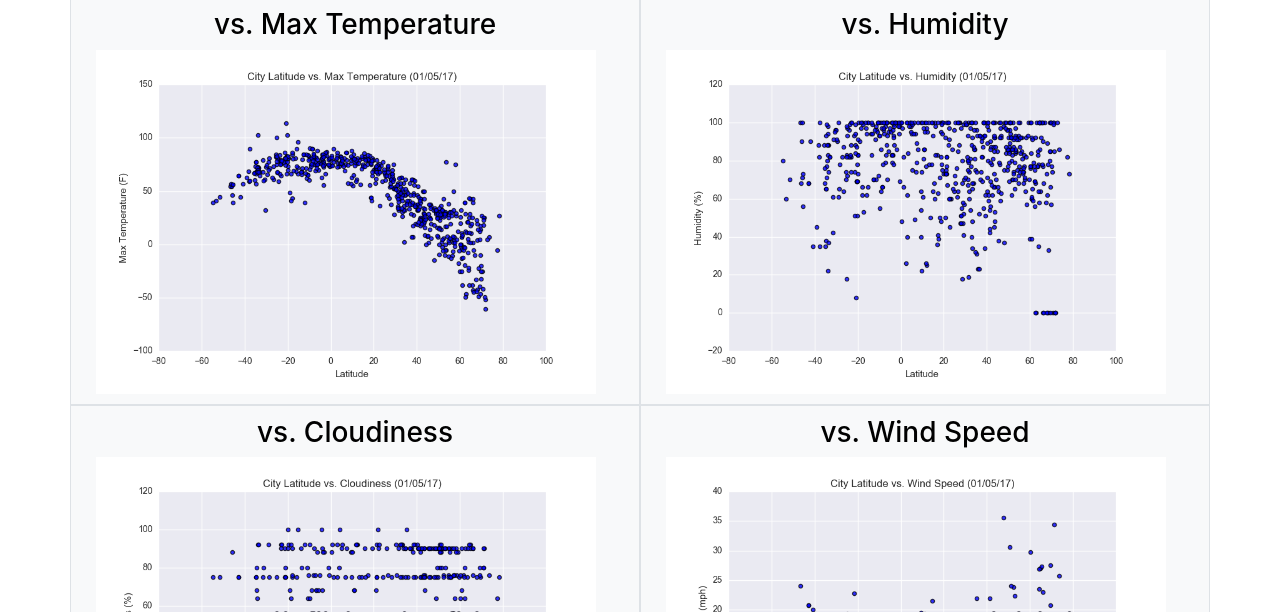
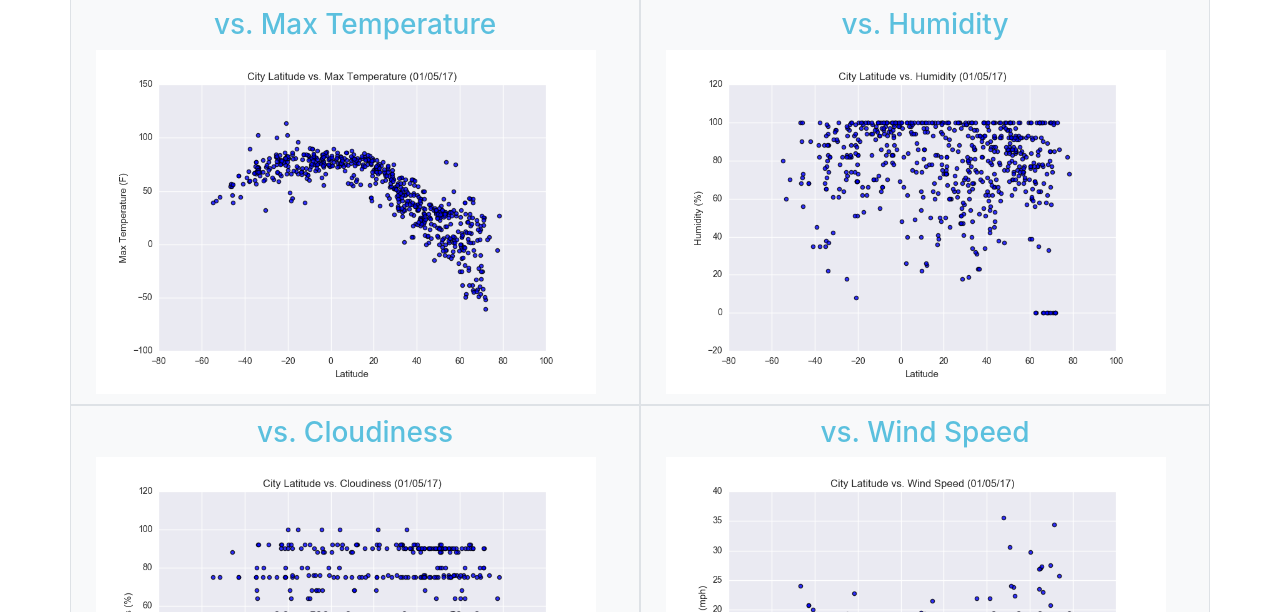
Before and after one commit to jayhjman/Web-Design-Challenge, a plain HTML site: page WebVisualizations/comparisions.html in a window 1280 px wide. Shown: the part 188-800 px from the top of the page. Drawn offline with nearby package versions, Linux system fonts and the light colour scheme.

Commit message:
changed style for h3 tags

```diff
--- a/WebVisualizations/assets/style.css
+++ b/WebVisualizations/assets/style.css
@@ -96,3 +96,8 @@ h2 {
   font-style: italic;
   font-weight: 900;
 }
+
+h3 {
+  color: #5bc0de;
+  font-weight: 900;
+}
```
